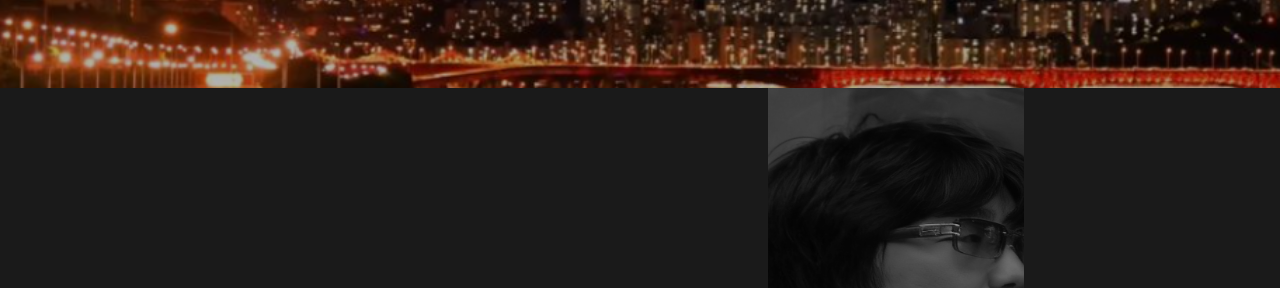
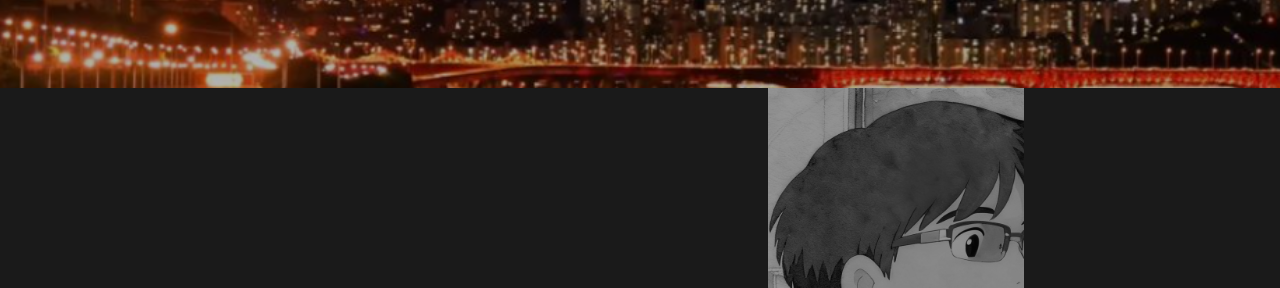
Before and after one commit to jellocen/jellocen.github.io, a plain HTML site: page index.html in a window 1280 px wide. Shown: the part 312-600 px from the top of the page. Drawn offline with nearby package versions, Linux system fonts and the light colour scheme.

Commit message:
Add files via upload

```diff
--- a/index.html
+++ b/index.html
@@ -47,7 +47,7 @@
     <!-- About 섹션 -->
     <section id="about" class="about">
         <div class="about-background">
-            <img src="내사진_가방없음.png" alt="About Background" class="about-image">
+            <img src="내사진_카툰1.png" alt="About Background" class="about-image">
         </div>
         <div class="about-content">
             <div class="about-text">
```
Also changed, not shown: 내사진_카툰1.png (added).
